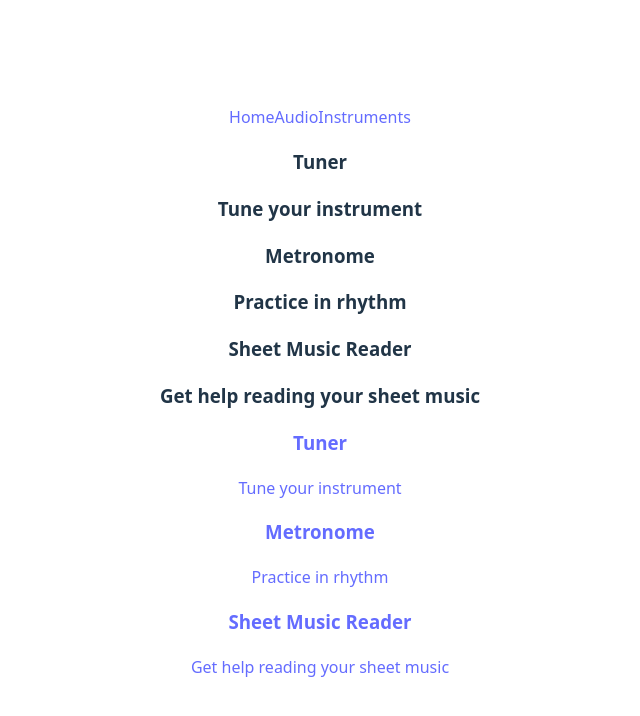
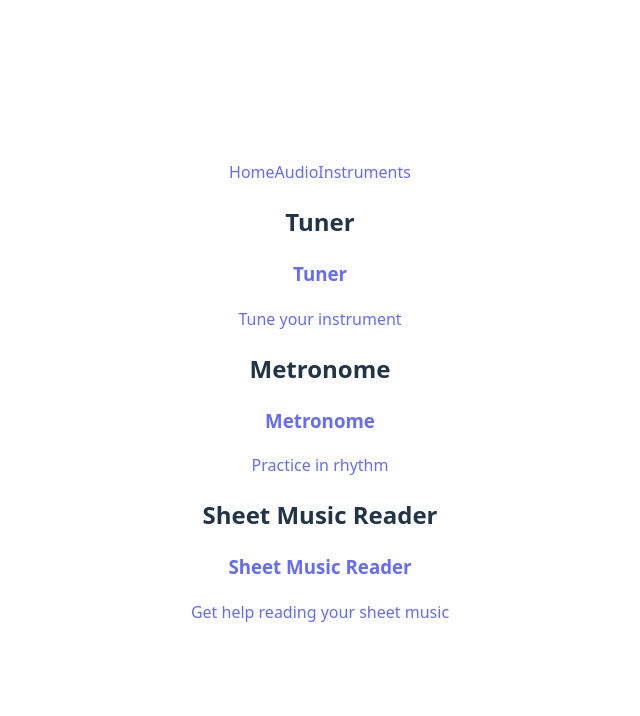
Before and after one commit to ChaseWright294/EyesAndEars, a React (Vite) app in the folder frontend/: page / in a window 1280 px wide. Shown: the top 716 px of the page, without its empty margins (320-960 px from the left). Built offline with nearby package versions, Linux system fonts and the light colour scheme.

Commit message:
Added the functionality component to HomeCard
Added the functionality component to the HomeCard component; Combined the two arrays in Home so that they could more easily be passed to the different components

```diff
--- a/frontend/src/components/FunctionalityCard.jsx
+++ b/frontend/src/components/FunctionalityCard.jsx
@@ -1,15 +1,14 @@
 import { Link } from "react-router-dom";
 
-function FunctionalityCard({ title, description, link }){
+function FunctionalityCard({fpage}){
     return(
         <div className="functionality-card">
-            <Link to={link} className="card-link">
-                <h3>{title}</h3>
-                <p>{description}</p>
+            <Link to={fpage.link} className="card-link">
+                <h3>{fpage.title}</h3>
+                <p>{fpage.description}</p>
             </Link>
         </div>
     )
-
 }
 
 export default FunctionalityCard
--- a/frontend/src/components/HomeCard.jsx
+++ b/frontend/src/components/HomeCard.jsx
@@ -1,12 +1,12 @@
 //import the css and other needed things once created
+import FunctionalityCard from "./FunctionalityCard"
 
 function HomeCard({page}) {
     return (
     <div className="home-card">
         <div className="page-info">
-            <h3>{page.title}
-                <p>{page.description}</p>
-            </h3>
+            <h2>{page.title}</h2> {/*replace this with image or chart once added*/}
+            <FunctionalityCard fpage={page} />
         </div>
     </div>
     )
--- a/frontend/src/pages/Home.jsx
+++ b/frontend/src/pages/Home.jsx
@@ -1,23 +1,7 @@
 import HomeCard from "../components/HomeCard"
-import FunctionalityCard from "../components/FunctionalityCard"
 
 function Home() {
     const pages = [
-      {
-        title: "Tuner",
-        description: "Tune your instrument"
-      },
-      {
-        title: "Metronome",
-        description: "Practice in rhythm"
-      },
-      {
-        title: "Sheet Music Reader",
-        description: "Get help reading your sheet music"
-      }
-    ]
-
-    const functionalities = [
       {
         title: "Tuner",
         description: "Tune your instrument",
@@ -32,7 +16,6 @@ function Home() {
         title: "Sheet Music Reader",
         description: "Get help reading your sheet music",
         link: "/sheetmusic"
-
       }
     ]
 
@@ -41,20 +24,8 @@ function Home() {
         <HomeCard page={pages[0]}></HomeCard>
         <HomeCard page={pages[1]}></HomeCard>
         <HomeCard page={pages[2]}></HomeCard>
-
-        {functionalities.map((func, index) => (
-          <FunctionalityCard
-            key={index}
-            title={func.title}
-            description={func.description}
-            link={func.link}
-          />
-
-        ))}
       </div>
-
     )
-
   }
 
   export default Home
```
